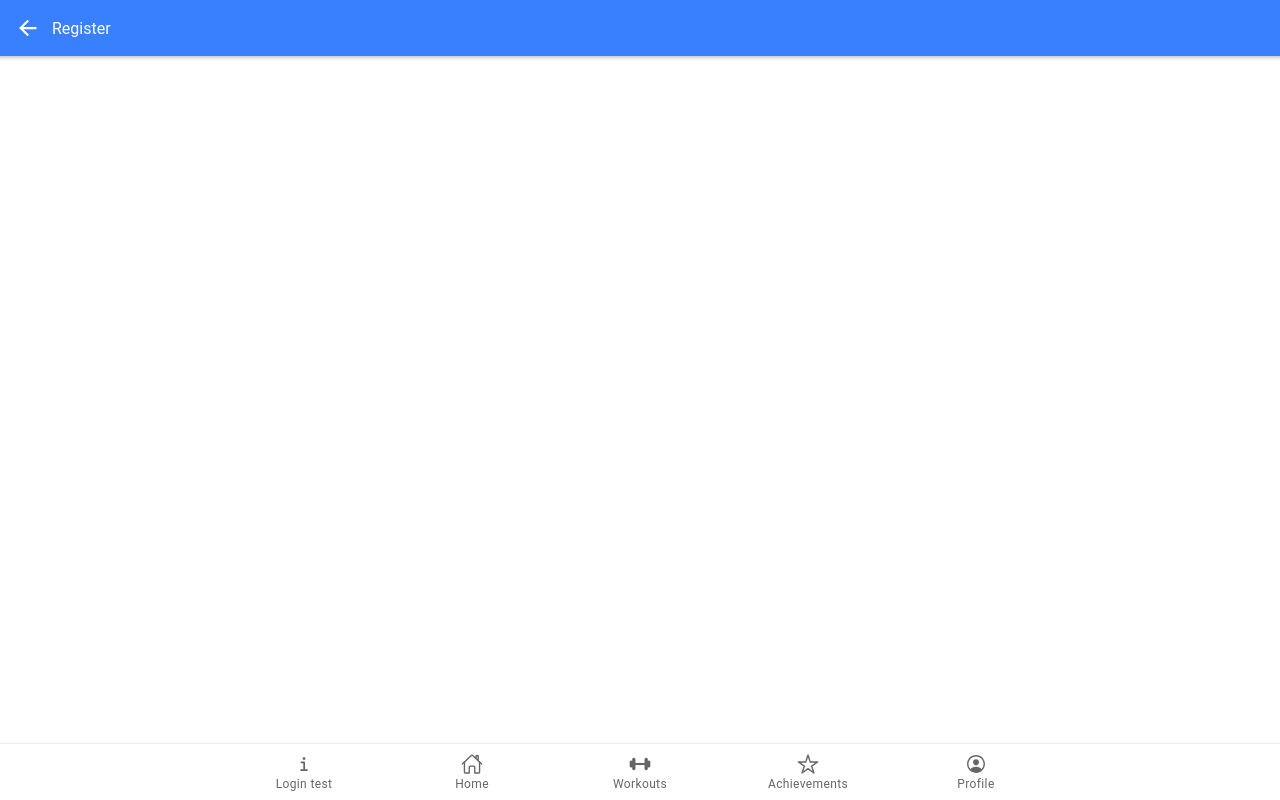
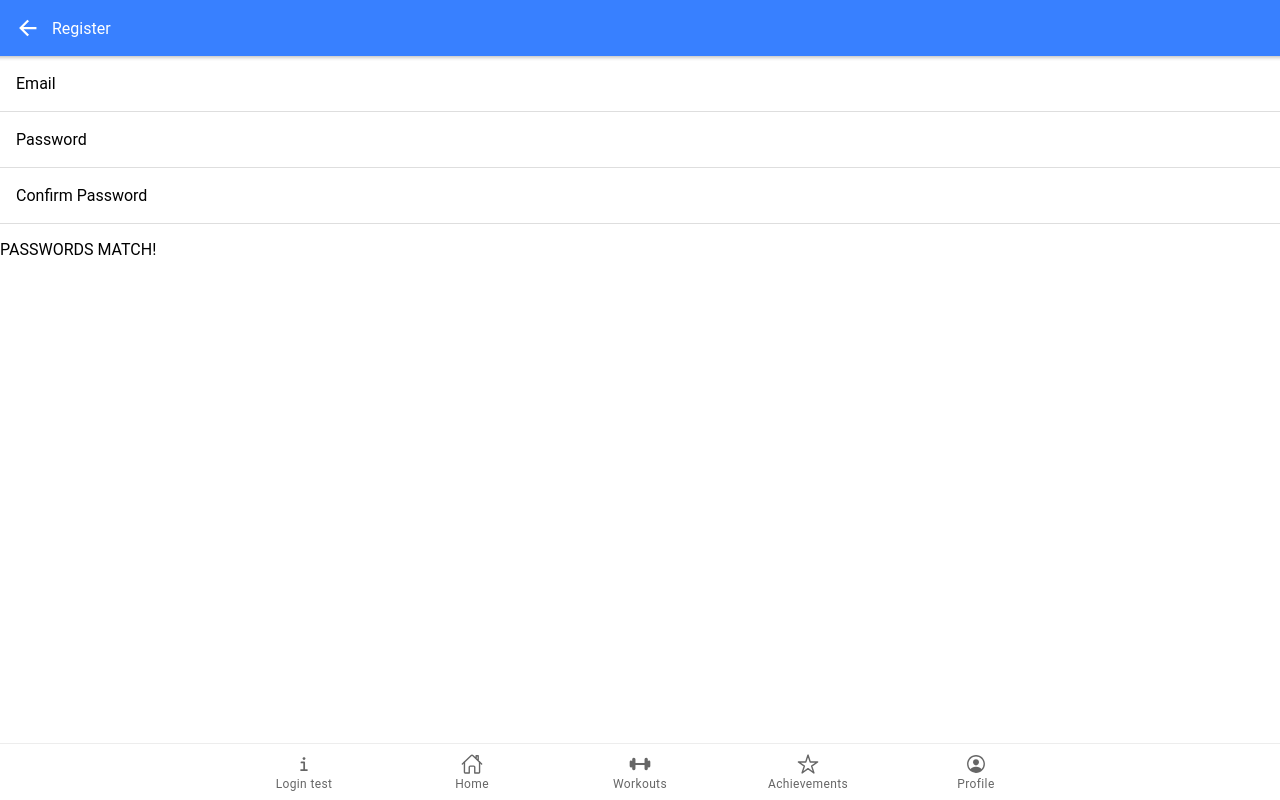
Before and after one commit to kevinkant/AWM-FitQuest, a React (Create React App) app in the folder fitquest/: page /Register in a window 1280 px wide. Built offline with nearby package versions, Linux system fonts and the light colour scheme.

Commit message:
Androis studio splash

```diff
--- a/fitquest/src/FirebaseConfig.ts
+++ b/fitquest/src/FirebaseConfig.ts
@@ -63,15 +63,22 @@ export const signOut = () => {
 
 export const signInWithEmail = async (username: string, password: string) => {
 
-    try {
+    try
+    {
         const login = await auth.signInWithEmailAndPassword(username, password)
         console.log("user is logged in")
         console.log(login)
         return true
-    } catch (error) {
+    }
+    catch (error)
+    {
         console.log(error)
         return false
     }
+}
+
+export const signUpWithEmail = async (username: string, password: string) => {
+
 }
 
 export const returnID = () => firebase.auth().currentUser?.uid;
--- a/fitquest/src/pages/Login screen/Login.tsx
+++ b/fitquest/src/pages/Login screen/Login.tsx
@@ -35,7 +35,7 @@ const login = async () => {
         </IonHeader>
 
         <IonItem>
-          <IonLabel position="floating">Username</IonLabel>
+          <IonLabel position="floating">Email</IonLabel>
             <IonInput value={userName}  onIonChange={e => setUserName(e.detail.value!)}></IonInput>
           </IonItem>
 
@@ -44,7 +44,7 @@ const login = async () => {
             <IonInput type="password"  value={password} onIonChange={e => setPassword(e.detail.value!)}></IonInput>
           </IonItem>
 
-          <IonButton onClick={() => signInWithEmail}>Login</IonButton>
+          <IonButton onClick={login}>Login</IonButton>
 
 
           <IonButton onClick={signInWithGoogle}>Sign-in with google</IonButton>
--- a/fitquest/src/pages/Login screen/Register.tsx
+++ b/fitquest/src/pages/Login screen/Register.tsx
@@ -1,9 +1,21 @@
 import { IonContent, IonHeader, IonPage, IonTitle, IonToolbar, IonItem, IonInput, IonButton, IonLabel, IonBackButton, IonButtons } from '@ionic/react';
-import React,  { useState } from 'react';
+import React, { useState } from 'react';
+import { useForm, Controller } from "react-hook-form";
 //import { auth, signInWithGoogle, returnID } from '../../FirebaseConfig'
 
 
 const Register: React.FC = () => {
+
+    const [userName, setUserName] = useState<any>();
+    const [password, setPassword] = useState<any>();
+    const [passwordCheck, setPasswordCheck] = useState<any>();
+
+
+    let emailRegex = RegExp(/^(("[\w-\s]+")|([\w-]+(?:\.[\w-]+)*)|("[\w-\s]+")([\w-]+(?:\.[\w-]+)*))(@((?:[\w-]+\.)*\w[\w-]{0,66})\.([a-z]{2,6}(?:\.[a-z]{2})?)$)|(@\[?((25[0-5]\.|2[0-4][0-9]\.|1[0-9]{2}\.|[0-9]{1,2}\.))((25[0-5]|2[0-4][0-9]|1[0-9]{2}|[0-9]{1,2})\.){2}(25[0-5]|2[0-4][0-9]|1[0-9]{2}|[0-9]{1,2})\]?$)/i)
+
+    const check = () => {if (password !== passwordCheck) {
+        return false
+    }}
 
     return (
         <IonPage>
@@ -26,6 +38,23 @@ const Register: React.FC = () => {
                     </IonToolbar>
                 </IonHeader>
 
+                <IonItem>
+                    <IonLabel position="floating">Email</IonLabel>
+                    <IonInput value={userName} onIonChange={e => setUserName(e.detail.value!)}></IonInput>
+                </IonItem>
+
+                <IonItem>
+                    <IonLabel position="floating">Password</IonLabel>
+                    <IonInput type="password" value={password} onIonChange={e => setPassword(e.detail.value!)}></IonInput>
+                </IonItem>
+
+                <IonItem>
+                    <IonLabel position="floating">Confirm Password</IonLabel>
+                    <IonInput type="password" value={passwordCheck} onIonChange={e => setPasswordCheck(e.detail.value!)}></IonInput>
+                </IonItem>
+
+                {check() ? <p>PASSWORDS DO NOT MATCH</p> : <p>PASSWORDS  MATCH!</p> }
+
             </IonContent>
         </IonPage>
 
--- a/fitquest/src/pages/Tabs/Home.tsx
+++ b/fitquest/src/pages/Tabs/Home.tsx
@@ -1,28 +1,36 @@
 import {  IonContent, IonHeader, IonPage, IonText, IonTitle, IonToolbar } from '@ionic/react';
 import './Home.css';
+import firebase, { auth } from '../../FirebaseConfig'
+import { useEffect } from 'react';
 
 
 
 const Home: React.FC = () => {
+
+  let name = auth.currentUser?.displayName
+
+
+
+
   return (
     <IonPage>
 
       <IonHeader>
         <IonToolbar color="primary">
-          <IonTitle>Home</IonTitle>
+          <IonTitle>FitQuest</IonTitle>
         </IonToolbar>
       </IonHeader>
       <IonContent fullscreen>
 
         <IonHeader collapse="condense">
           <IonToolbar>
-            <IonTitle size="large">Home</IonTitle>
+            <IonTitle size="large">FitQuest</IonTitle>
           </IonToolbar>
         </IonHeader>
 
 
 
-        <IonText>Hello wold</IonText>
+        <IonText >Welcome {name}</IonText>
 
       </IonContent>
     </IonPage>
```
Also changed, not shown: fitquest/src/setupTests.ts (deleted, +0 -14 lines), 22 other files (tests, documents, lock files or other folders).
